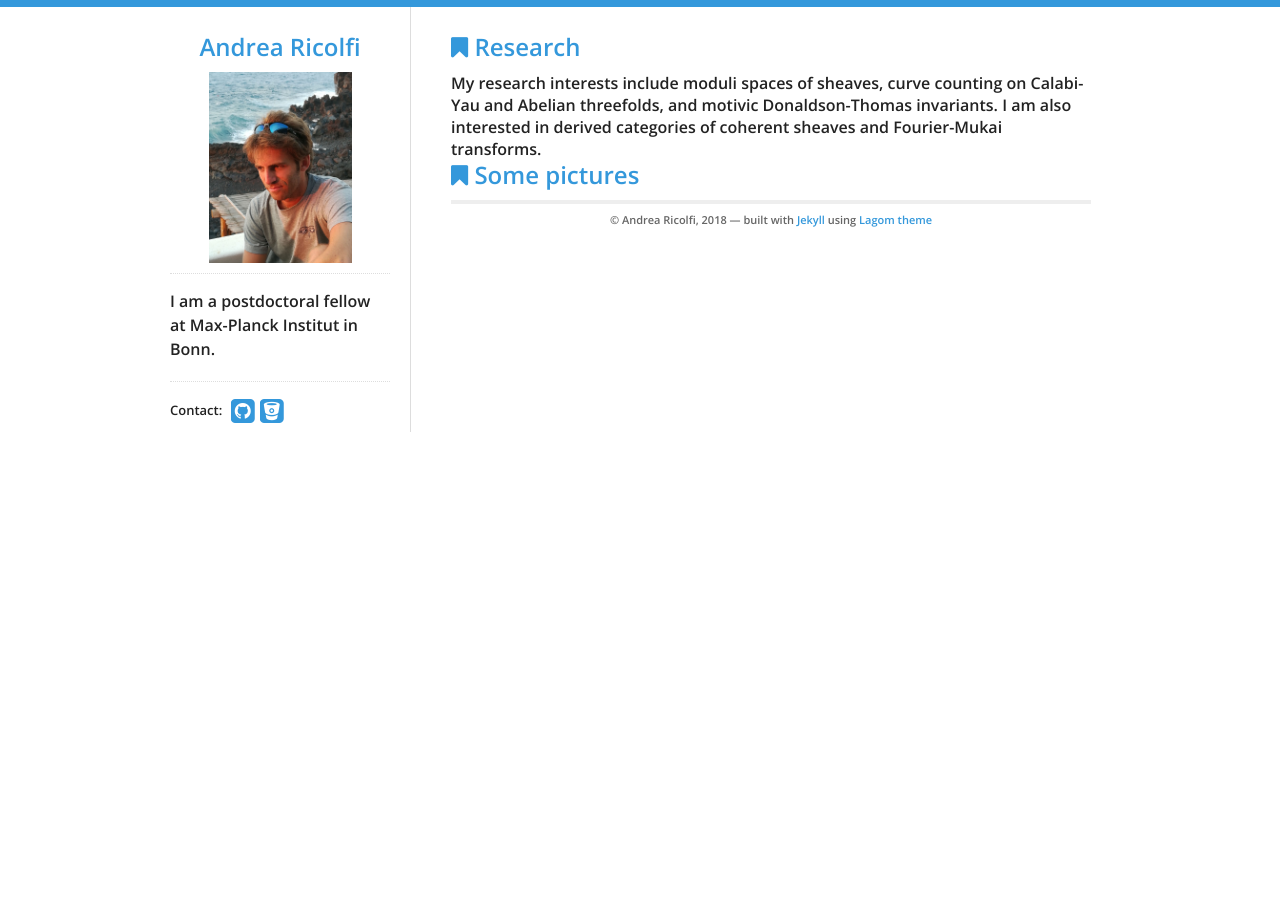
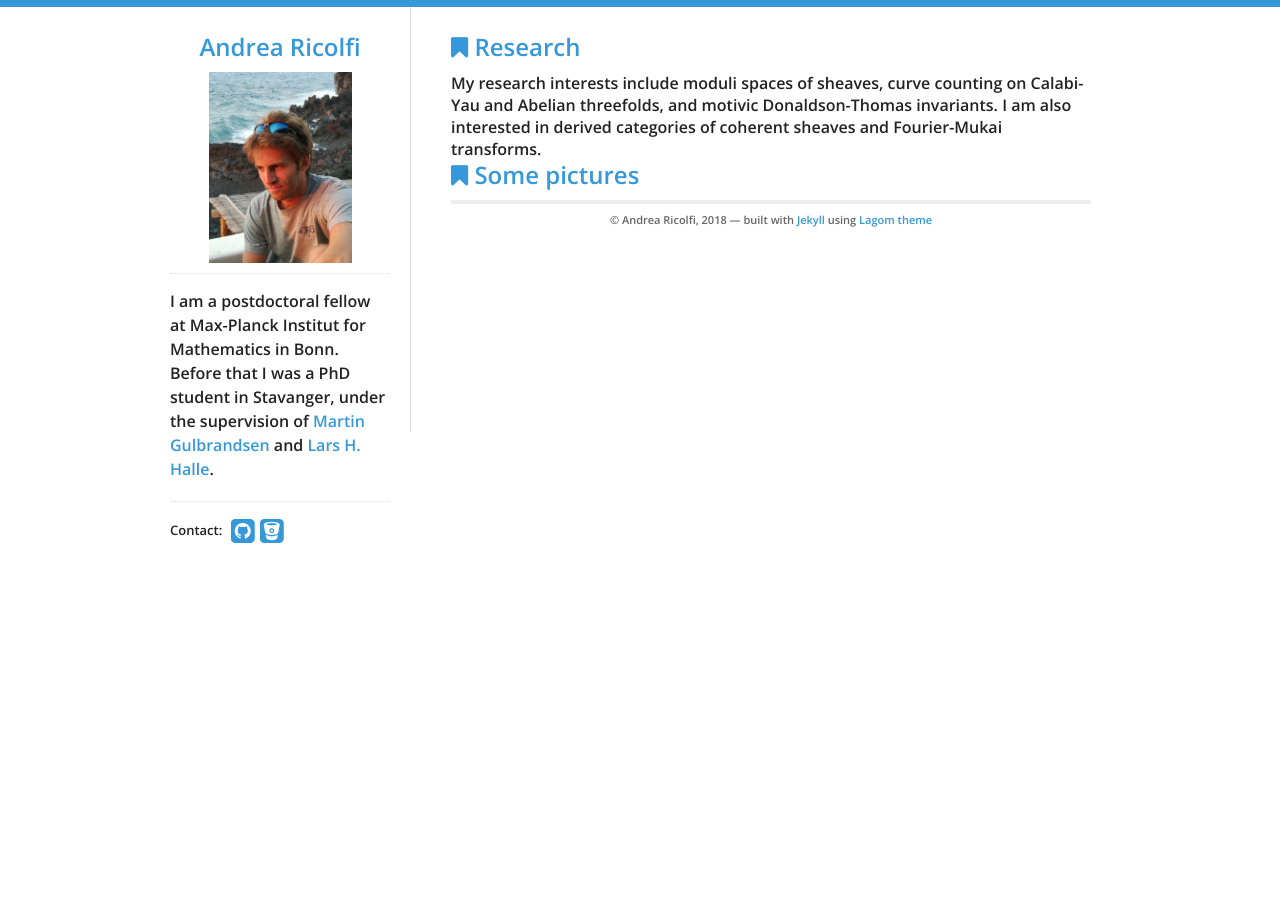
Before and after one commit to atricolfi/atricolfi.github.io, a Jekyll site: the page built from index.html, in a window 1280 px wide. Built offline with Jekyll 4.4.1, drawn with Linux system fonts in a browser that asks for light colours.

Commit message:
Update sidebar.html

```diff
--- a/_includes/sidebar.html
+++ b/_includes/sidebar.html
@@ -8,7 +8,9 @@
     {% endif %}
   </a>
   <div id="bio">
-    <p>I am a postdoctoral fellow at Max-Planck Institut in Bonn.</p>
+    <p>I am a postdoctoral fellow at Max-Planck Institut for Mathematics in Bonn. Before that I was a PhD student in Stavanger,
+    under the supervision of <a href="http://www.ux.uis.no/%7Emartingg/">Martin Gulbrandsen</a> and
+    <a href="http://www.math.ku.dk/english/about/news/halle/"> Lars H. Halle</a>. </p>
     <p>
     </p>
   </div>
```
